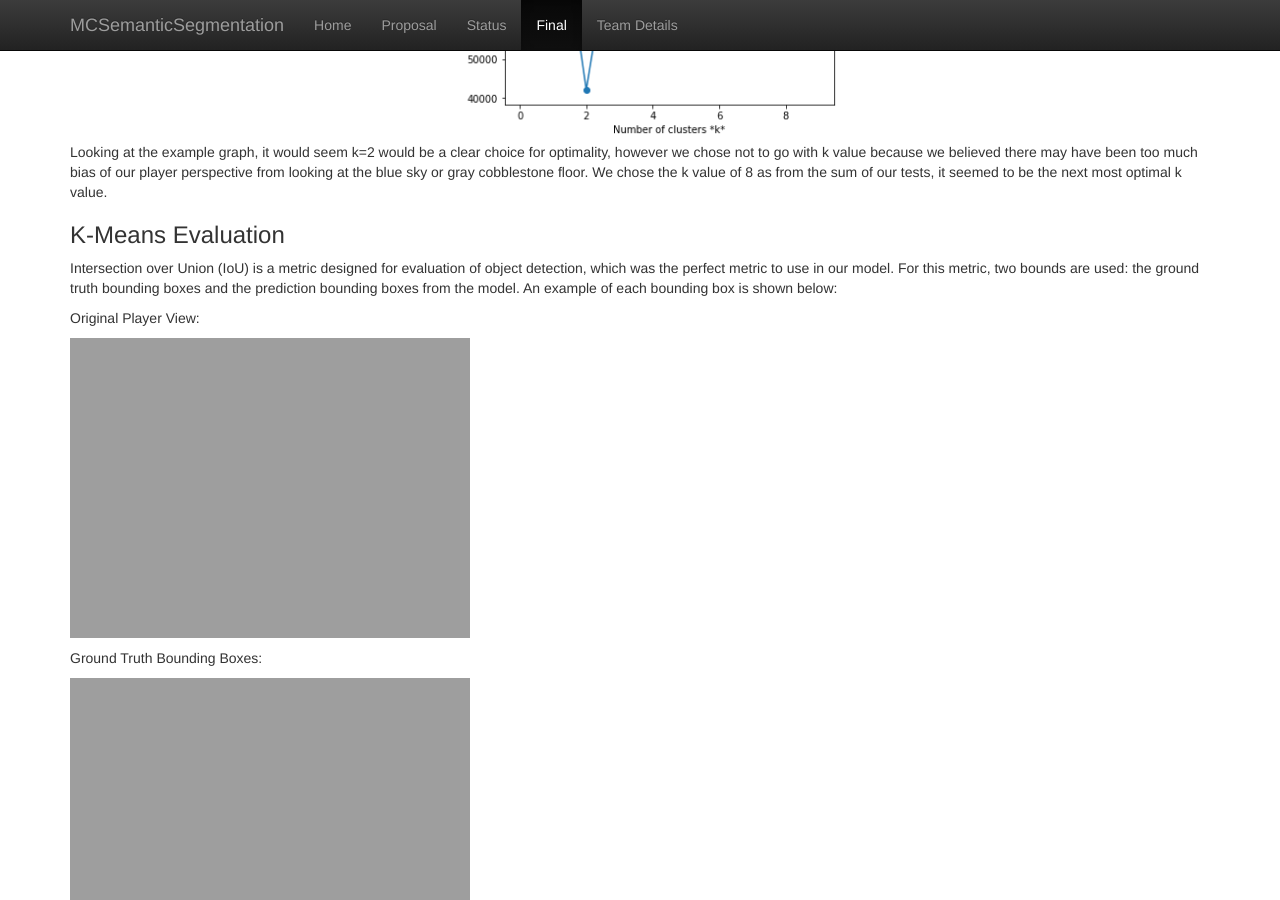
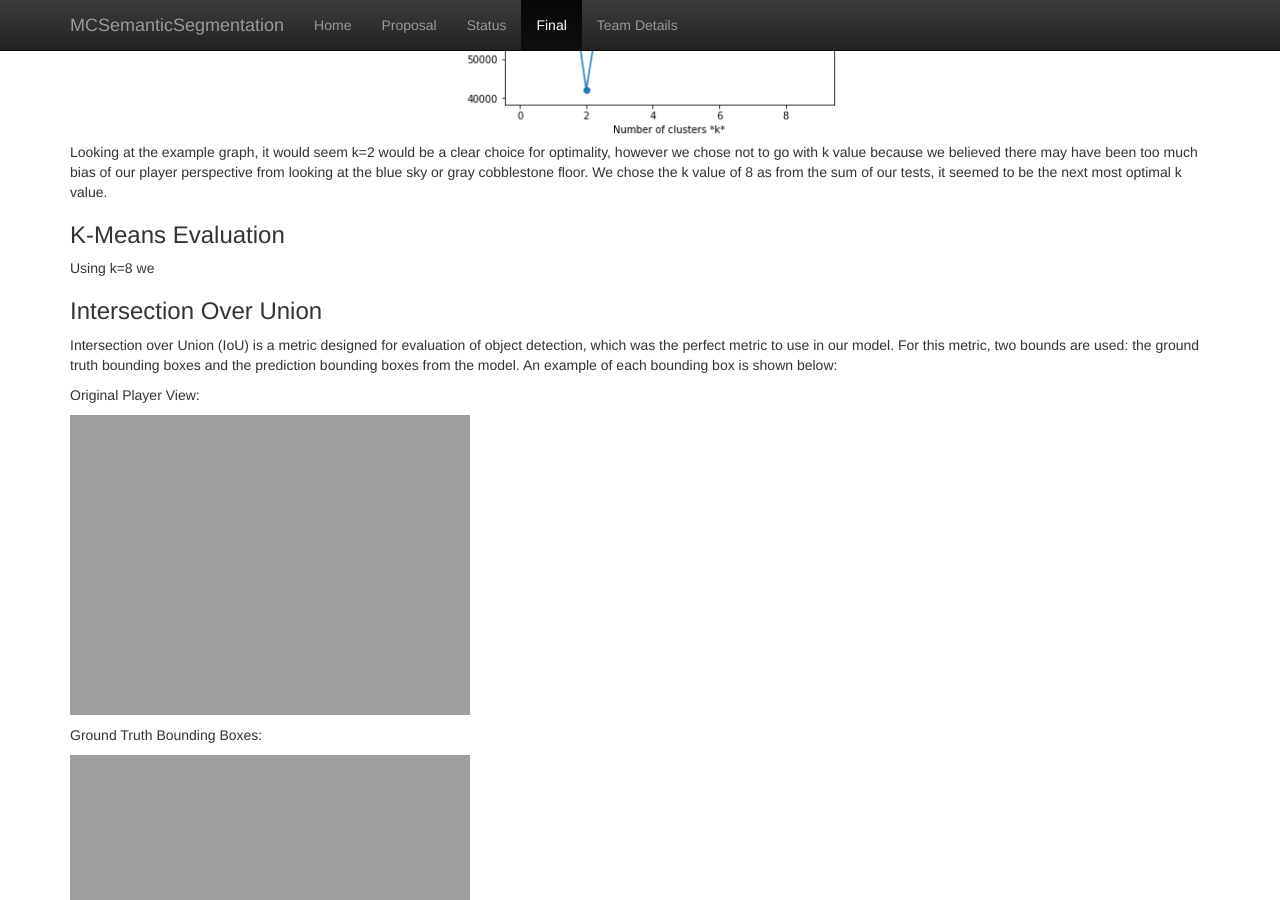
Before and after one commit to KevinJChen/MCSemanticSegmentation, a Jekyll site: the page built from docs/final.md, in a window 1280 px wide and 900 px high, scrolled down 1923 px. Built offline with Jekyll 4.4.1, drawn with Linux system fonts in a browser that asks for light colours.

Commit message:
Update final.md

```diff
--- a/docs/final.md
+++ b/docs/final.md
@@ -50,12 +50,12 @@ Looking at the example graph, it would seem k=2 would be a clear choice for opti
 ### K-Means Evaluation
 
 
+Using k=8 we
 
 
 
 
-
-
+### Intersection Over Union
 
 Intersection over Union (IoU) is a metric designed for evaluation of object detection, which was the perfect metric to use in our model. For this metric, two bounds are used: the ground truth bounding boxes and the prediction bounding boxes from the model. An example of each bounding box is shown below:
 
```
